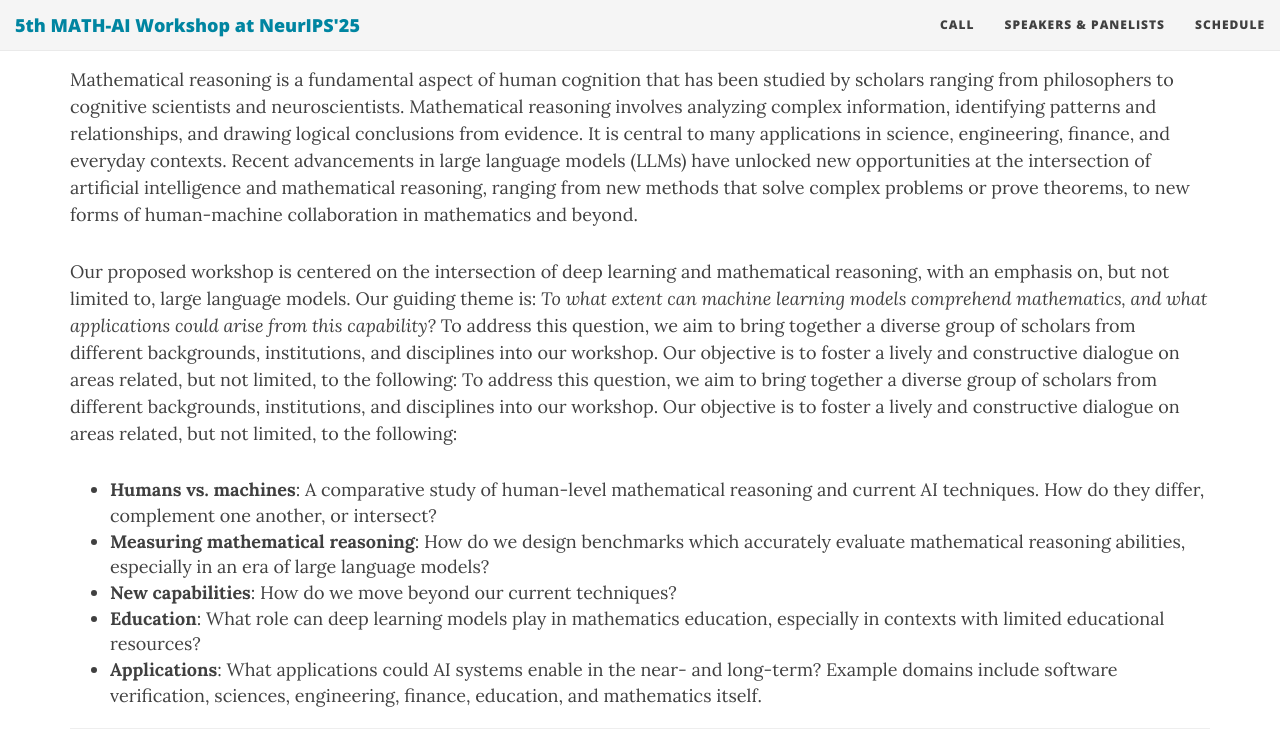
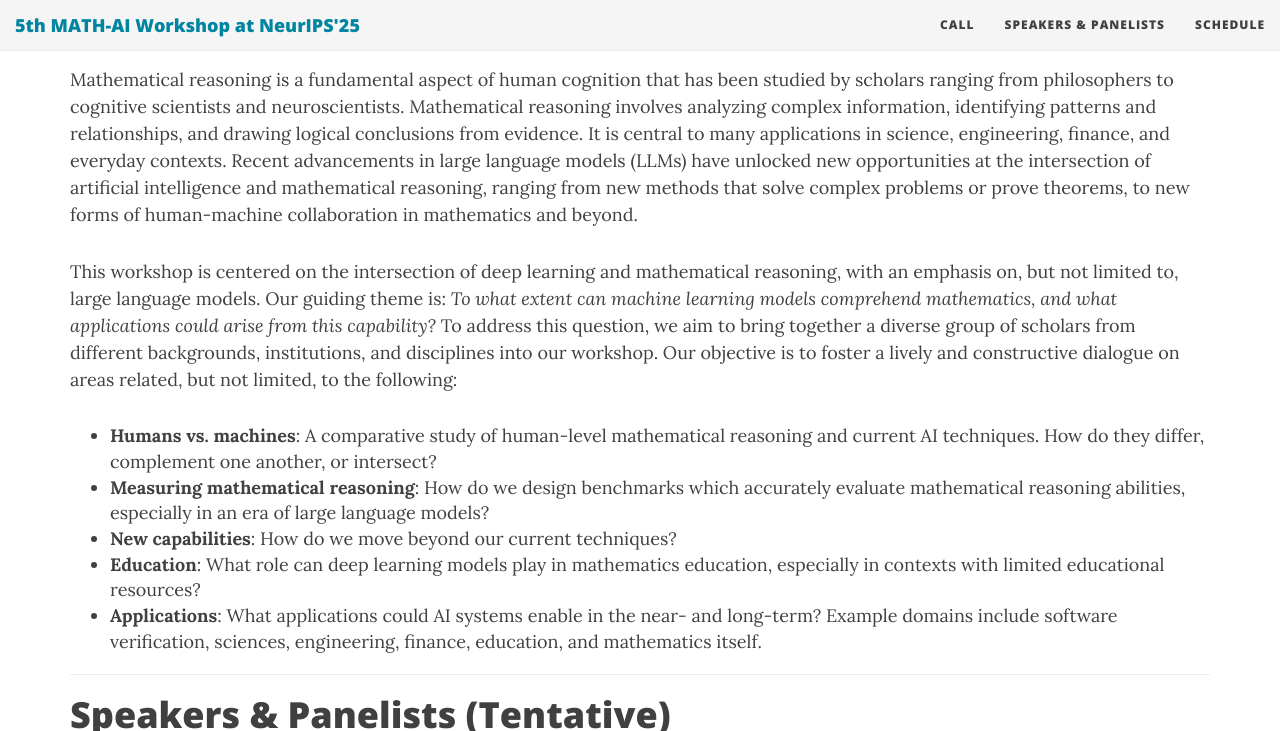
Before and after one commit to mathai2025/mathai2025.github.io, a Jekyll site: the page built from index.md, in a window 1280 px wide and 900 px high, scrolled down 459 px, cut to the strip 0-731 px from the top of the window. Built offline with Jekyll 4.4.1, drawn with Linux system fonts in a browser that asks for light colours; nearby versions of some CDN libraries.

Commit message:
Update index.md

```diff
--- a/index.md
+++ b/index.md
@@ -32,8 +32,7 @@ If you'd like to become a reviewer for the workshop, or recommend someone, [plea
 Mathematical reasoning is a fundamental aspect of human cognition that has been studied by scholars ranging from
 philosophers to cognitive scientists and neuroscientists. Mathematical reasoning involves analyzing complex information, identifying patterns and relationships, and drawing logical conclusions from evidence. It is central to many applications in science, engineering, finance, and everyday contexts. Recent advancements in large language models (LLMs) have unlocked new opportunities at the intersection of artificial intelligence and mathematical reasoning, ranging from new methods that solve complex problems or prove theorems, to new forms of human-machine collaboration in mathematics and beyond.
 
-Our proposed workshop is centered on the intersection of deep learning and mathematical reasoning, with an emphasis on, but not limited to, large language models. Our guiding theme is: *To what extent can machine learning models comprehend mathematics, and what applications could arise from this capability?* To address this question, we aim to bring together a diverse group of scholars from different backgrounds, institutions, and disciplines into our workshop. Our objective is to foster a lively and constructive dialogue on areas related, but not limited, to the following:
-To address this question, we aim to bring together a diverse group of scholars from different backgrounds, institutions, and disciplines into our workshop. Our objective is to foster a lively and constructive dialogue on areas related, but not limited, to the following:
+This workshop is centered on the intersection of deep learning and mathematical reasoning, with an emphasis on, but not limited to, large language models. Our guiding theme is: *To what extent can machine learning models comprehend mathematics, and what applications could arise from this capability?* To address this question, we aim to bring together a diverse group of scholars from different backgrounds, institutions, and disciplines into our workshop. Our objective is to foster a lively and constructive dialogue on areas related, but not limited, to the following:
 
 - **Humans vs. machines**: A comparative study of human-level mathematical reasoning and current AI techniques. How do they differ, complement one another, or intersect?
 - **Measuring mathematical reasoning**: How do we design benchmarks which accurately evaluate mathematical reasoning abilities, especially in an era of large language models?
```
